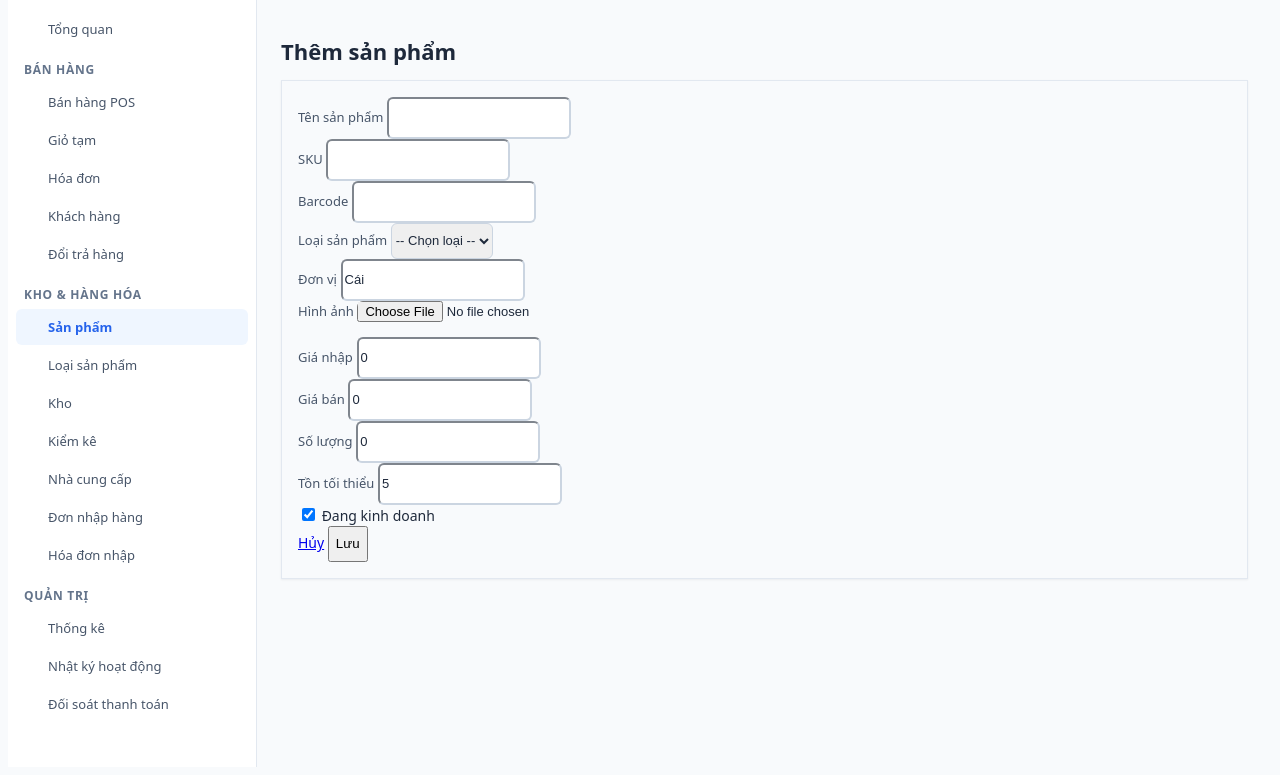
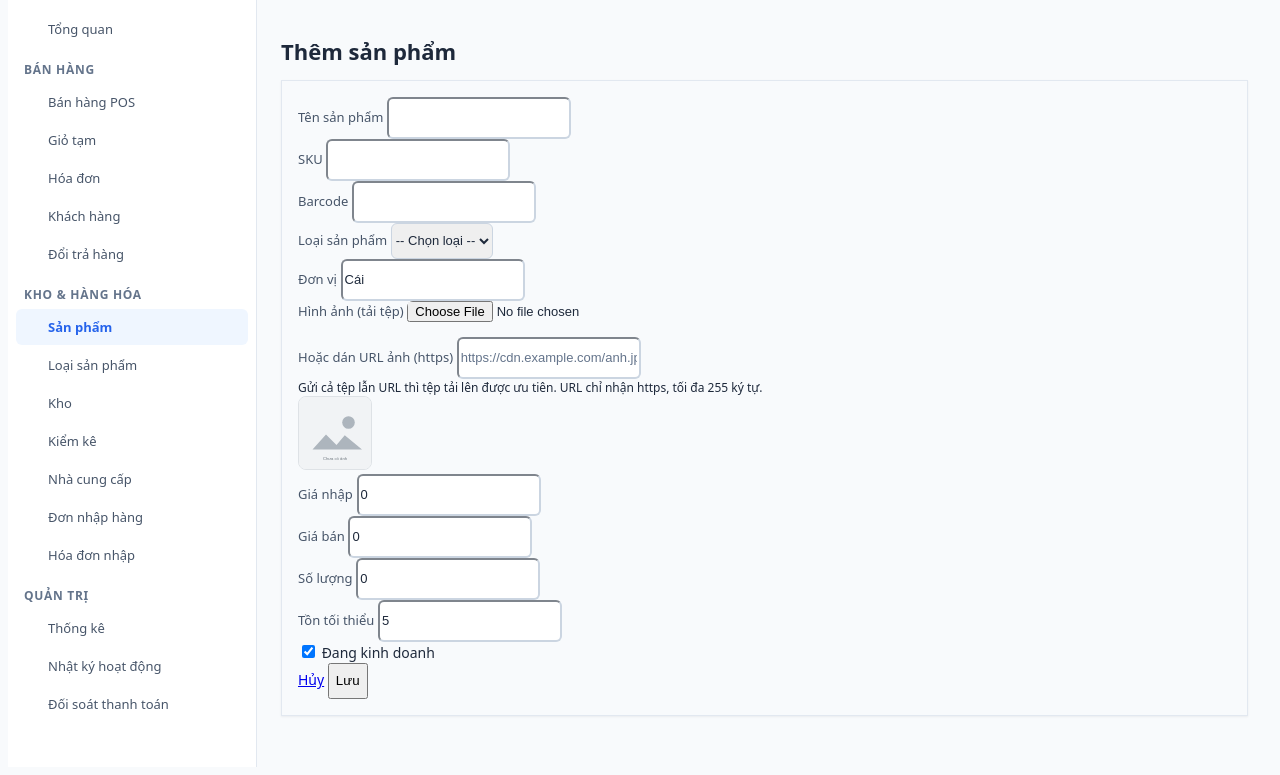
Before and after one commit to VanDinh2912/doan_cnw, a Laravel app: page /sanpham/them in a window 1280 px wide. Shown: the part 66-841 px from the top of the page. Run offline with Laravel 12, Linux system fonts and the light colour scheme; a user stored in the database is signed in; tables that the repository leaves empty hold one stand-in row (values such as "Sample post"); style sheets or scripts are compiled from the project's sources; parts of the project's set-up code (start-up, migrations or seed data) failed here and were passed over.

Commit message:
feat: thêm ảnh sản phẩm bằng URL https bên cạnh tải tệp, dùng chung accessor
Rule AnhSanPhamUrl: chỉ https, tối đa 255 ký tự đúng cột hinh_anh hiện có
(không đổi schema), chặn javascript/data/file/ftp/userinfo/khoảng trắng/
protocol-relative/host rỗng, không bắt buộc đuôi ảnh (CDN), trim.
Accessor SanPham::anh_url dùng cho MỌI view (admin, storefront, giỏ, POS,
quick view); server không gọi HTTP tới URL người dùng (chống SSRF).
Form hai chế độ tệp/URL + xem trước + nút xóa ảnh; gửi cả hai ưu tiên tệp
kèm thông báo; đổi tệp↔URL xóa tệp cũ qua TepAnhSanPham (chỉ thư mục ảnh,
chặn traversal, không bao giờ xóa URL). Ảnh hiển thị loading=lazy
referrerpolicy=no-referrer, escape {{ }}, fallback ảnh lỗi bằng JS chung
(capture-phase, một lần). Không thêm CSP vì dự án chưa có. Giữ nguyên
quyền admin/thủ kho.

```diff
--- a/app/Http/Controllers/SanPhamController.php
+++ b/app/Http/Controllers/SanPhamController.php
@@ -4,10 +4,11 @@ namespace App\Http\Controllers;
 
 use App\Models\LoaiSanPham;
 use App\Models\SanPham;
+use App\Rules\AnhSanPhamUrl;
+use App\Services\TepAnhSanPham;
 use Illuminate\Http\RedirectResponse;
 use Illuminate\Http\Request;
 use Illuminate\Support\Facades\DB;
-use Illuminate\Support\Facades\Storage;
 use Illuminate\View\View;
 use Illuminate\Validation\Rule;
 use Picqer\Barcode\BarcodeGeneratorSVG;
@@ -33,13 +34,24 @@ class SanPhamController extends Controller
     public function postThem(Request $request): RedirectResponse
     {
         $validated = $request->validate($this->rules(), $this->messages());
-        $validated['hinh_anh'] = $this->luuHinhAnh($request);
+        $urlAnh = trim((string) ($validated['hinh_anh_url'] ?? ''));
+        unset($validated['hinh_anh'], $validated['hinh_anh_url'], $validated['xoa_anh']);
+
+        $thongBao = 'Đã thêm sản phẩm.';
+        if ($request->hasFile('hinh_anh')) {
+            $validated['hinh_anh'] = $this->luuHinhAnh($request);
+            if ($urlAnh !== '') {
+                $thongBao .= ' Đã ưu tiên tệp tải lên thay vì URL.';
+            }
+        } elseif ($urlAnh !== '') {
+            $validated['hinh_anh'] = $urlAnh;
+        }
         $validated['trang_thai'] = $request->boolean('trang_thai');
 
         $sanPham = SanPham::create($validated);
         NhatKyService::ghi($request, 'them', 'san_pham', $sanPham->id, 'Thêm sản phẩm '.$sanPham->sku);
 
-        return redirect()->route('sanpham.danhsach')->with('success', 'Đã thêm sản phẩm.');
+        return redirect()->route('sanpham.danhsach')->with('success', $thongBao);
     }
 
     public function getSua(SanPham $sanPham): View
@@ -53,10 +65,18 @@ class SanPhamController extends Controller
     public function postSua(Request $request, SanPham $sanPham): RedirectResponse
     {
         $validated = $request->validate($this->rules($sanPham), $this->messages());
-        $hinhAnh = $this->luuHinhAnh($request);
-        if ($hinhAnh !== null) {
-            $this->xoaHinhAnh($sanPham->hinh_anh);
-            $validated['hinh_anh'] = $hinhAnh;
+        $urlAnh = trim((string) ($validated['hinh_anh_url'] ?? ''));
+        unset($validated['hinh_anh'], $validated['hinh_anh_url'], $validated['xoa_anh']);
+
+        if ($request->hasFile('hinh_anh')) {
+            TepAnhSanPham::xoaNeuLaTepCucBo($sanPham->hinh_anh);
+            $validated['hinh_anh'] = $this->luuHinhAnh($request);
+        } elseif ($request->boolean('xoa_anh')) {
+            TepAnhSanPham::xoaNeuLaTepCucBo($sanPham->hinh_anh);
+            $validated['hinh_anh'] = null;
+        } elseif ($urlAnh !== '') {
+            TepAnhSanPham::xoaNeuLaTepCucBo($sanPham->hinh_anh);
+            $validated['hinh_anh'] = $urlAnh;
         }
         $validated['trang_thai'] = $request->boolean('trang_thai');
 
@@ -78,7 +98,7 @@ class SanPhamController extends Controller
             return back()->with('error', 'Không thể xóa sản phẩm đã phát sinh giao dịch.');
         }
 
-        $this->xoaHinhAnh($sanPham->hinh_anh);
+        TepAnhSanPham::xoaNeuLaTepCucBo($sanPham->hinh_anh);
         $sanPham->delete();
         NhatKyService::ghi($request, 'xoa', 'san_pham', $sanPham->id, 'Xóa sản phẩm '.$sanPham->sku);
 
@@ -108,6 +128,8 @@ class SanPhamController extends Controller
             })
             ->limit(10)
             ->get(['id', 'sku', 'barcode', 'ten_sanpham', 'gia_ban', 'soluong', 'hinh_anh']);
+
+        $sanPhams->each->append('anh_url');
 
         return response()->json($sanPhams);
     }
@@ -146,6 +168,8 @@ class SanPhamController extends Controller
             'soluong' => ['required', 'integer', 'min:0'],
             'soluong_toithieu' => ['required', 'integer', 'min:0'],
             'hinh_anh' => ['nullable', 'image', 'mimes:jpg,jpeg,png,webp', 'max:2048'],
+            'hinh_anh_url' => ['nullable', new AnhSanPhamUrl()],
+            'xoa_anh' => ['nullable', 'boolean'],
         ];
     }
 
@@ -176,13 +200,4 @@ class SanPhamController extends Controller
 
         return $request->file('hinh_anh')->store('sanpham', 'public');
     }
-
-    private function xoaHinhAnh(?string $duongDan): void
-    {
-        if ($duongDan !== null && ! str_starts_with($duongDan, 'upload/')) {
-            Storage::disk('public')->delete($duongDan);
-        } elseif ($duongDan !== null) {
-            @unlink(public_path($duongDan));
-        }
-    }
 }
--- a/app/Http/Controllers/StorefrontCartController.php
+++ b/app/Http/Controllers/StorefrontCartController.php
@@ -42,7 +42,7 @@ class StorefrontCartController extends Controller
             'id' => $sanPham->id,
             'sku' => $sanPham->sku,
             'ten_sanpham' => $sanPham->ten_sanpham,
-            'hinh_anh' => $sanPham->hinh_anh,
+            'hinh_anh' => $sanPham->anh_url,
             'gia_ban' => (float) $sanPham->gia_ban,
             'soluong' => $newQty,
             'ton_kho' => $sanPham->soluong,
--- a/app/Models/SanPham.php
+++ b/app/Models/SanPham.php
@@ -6,6 +6,7 @@ use Illuminate\Database\Eloquent\Factories\HasFactory;
 use Illuminate\Database\Eloquent\Model;
 use Illuminate\Database\Eloquent\Relations\BelongsTo;
 use Illuminate\Database\Eloquent\Relations\HasMany;
+use Illuminate\Support\Facades\Storage;
 
 class SanPham extends Model
 {
@@ -42,4 +43,21 @@ class SanPham extends Model
     {
         return $this->hasMany(BienDongKho::class, 'product_id');
     }
+
+    public function getAnhUrlAttribute(): string
+    {
+        $value = $this->hinh_anh;
+
+        if ($value === null || $value === '') {
+            return asset('img/no-image.svg');
+        }
+        if (str_starts_with($value, 'https://')) {
+            return $value;
+        }
+        if (str_starts_with($value, 'upload/') || str_starts_with($value, 'storage/')) {
+            return asset($value);
+        }
+
+        return Storage::disk('public')->url($value);
+    }
 }
--- a/resources/views/layouts/master.blade.php
+++ b/resources/views/layouts/master.blade.php
@@ -8,7 +8,7 @@
     @vite(['resources/css/app.css', 'resources/js/app.js'])
     @stack('styles')
 </head>
-<body>
+<body data-img-fallback="{{ asset('img/no-image.svg') }}">
 <header class="app-topbar">
     <a class="app-brand" href="{{ route('tongquan') }}">
         <i class="fa-solid fa-cash-register"></i>
--- a/resources/views/sanpham/danhsach.blade.php
+++ b/resources/views/sanpham/danhsach.blade.php
@@ -37,8 +37,9 @@
                 <tr>
                     <td>
                         <img class="table-thumb"
-                             src="{{ $sanPham->hinh_anh ? (str_starts_with($sanPham->hinh_anh, 'upload/') ? asset($sanPham->hinh_anh) : asset('storage/'.$sanPham->hinh_anh)) : asset('img/no-image.svg') }}"
-                             alt="{{ $sanPham->ten_sanpham }}">
+                             src="{{ $sanPham->anh_url }}"
+                             alt="{{ $sanPham->ten_sanpham }}"
+                             loading="lazy" referrerpolicy="no-referrer">
                     </td>
                     <td><span class="font-monospace">{{ $sanPham->sku }}</span></td>
                     <td>{{ $sanPham->ten_sanpham }}</td>
--- a/resources/views/sanpham/form.blade.php
+++ b/resources/views/sanpham/form.blade.php
@@ -36,8 +36,35 @@
                     <input class="form-control" id="don_vi" name="don_vi" value="{{ old('don_vi', $sanPham->don_vi ?: 'Cái') }}" required>
                 </div>
                 <div class="col-md-4">
-                    <label class="form-label" for="hinh_anh">Hình ảnh</label>
+                    <label class="form-label" for="hinh_anh">Hình ảnh (tải tệp)</label>
                     <input class="form-control" id="hinh_anh" name="hinh_anh" type="file" accept="image/*">
+                    @error('hinh_anh')
+                        <div class="text-danger small mt-1">{{ $message }}</div>
+                    @enderror
+                </div>
+                <div class="col-md-8">
+                    <label class="form-label" for="hinh_anh_url">Hoặc dán URL ảnh (https)</label>
+                    <input class="form-control" id="hinh_anh_url" name="hinh_anh_url" type="url" maxlength="255"
+                           value="{{ old('hinh_anh_url', $sanPham->exists && str_starts_with((string) $sanPham->hinh_anh, 'https://') ? $sanPham->hinh_anh : '') }}"
+                           placeholder="https://cdn.example.com/anh.jpg">
+                    @error('hinh_anh_url')
+                        <div class="text-danger small mt-1">{{ $message }}</div>
+                    @enderror
+                    <div class="form-text">Gửi cả tệp lẫn URL thì tệp tải lên được ưu tiên. URL chỉ nhận https, tối đa 255 ký tự.</div>
+                </div>
+                <div class="col-12 d-flex align-items-center gap-3">
+                    <img id="xem-truoc-anh"
+                         src="{{ $sanPham->exists ? $sanPham->anh_url : asset('img/no-image.svg') }}"
+                         data-mac-dinh="{{ $sanPham->exists ? $sanPham->anh_url : asset('img/no-image.svg') }}"
+                         alt="Xem trước ảnh sản phẩm"
+                         loading="lazy" referrerpolicy="no-referrer"
+                         style="width:72px;height:72px;object-fit:cover;border-radius:8px;border:1px solid #dee2e6;">
+                    @if ($sanPham->exists)
+                        <div class="form-check">
+                            <input class="form-check-input" id="xoa_anh" name="xoa_anh" type="checkbox" value="1">
+                            <label class="form-check-label" for="xoa_anh">Xóa ảnh hiện tại</label>
+                        </div>
+                    @endif
                 </div>
                 <div class="col-md-3">
                     <label class="form-label" for="gia_nhap">Giá nhập</label>
@@ -68,3 +95,31 @@
     </div>
 </div>
 @endsection
+
+@push('scripts')
+<script>
+(function () {
+    const tep = document.getElementById('hinh_anh');
+    const url = document.getElementById('hinh_anh_url');
+    const xoaAnh = document.getElementById('xoa_anh');
+    const xemTruoc = document.getElementById('xem-truoc-anh');
+    if (!xemTruoc) return;
+    const anhMacDinh = xemTruoc.dataset.macDinh;
+    function capNhatXemTruoc() {
+        if (xoaAnh && xoaAnh.checked) {
+            xemTruoc.src = anhMacDinh;
+            return;
+        }
+        if (tep && tep.files && tep.files[0]) {
+            xemTruoc.src = URL.createObjectURL(tep.files[0]);
+            return;
+        }
+        const giaTri = url ? url.value.trim() : '';
+        xemTruoc.src = giaTri.startsWith('https://') ? giaTri : anhMacDinh;
+    }
+    if (tep) tep.addEventListener('change', capNhatXemTruoc);
+    if (url) url.addEventListener('input', capNhatXemTruoc);
+    if (xoaAnh) xoaAnh.addEventListener('change', capNhatXemTruoc);
+})();
+</script>
+@endpush
--- a/resources/views/storefront/cart.blade.php
+++ b/resources/views/storefront/cart.blade.php
@@ -27,8 +27,9 @@
                 <div style="background:var(--sf-surface);border:1px solid var(--sf-border);border-radius:12px;overflow:hidden;margin-bottom:20px;">
                     @foreach ($cart as $id => $item)
                         <div style="display:grid;grid-template-columns:80px 1fr 120px 120px 48px;gap:12px;align-items:center;padding:16px;border-bottom:1px solid var(--sf-border);" class="sf-cart-row">
-                            <img src="{{ asset($item['hinh_anh'] ?: 'img/no-image.svg') }}"
+                            <img src="{{ $item['hinh_anh'] ?: asset('img/no-image.svg') }}"
                                  alt="{{ $item['ten_sanpham'] }}"
+                                 loading="lazy" referrerpolicy="no-referrer"
                                  style="width:80px;height:80px;object-fit:cover;border-radius:8px;border:1px solid var(--sf-border);">
 
                             <div>
--- a/resources/views/storefront/layouts/app.blade.php
+++ b/resources/views/storefront/layouts/app.blade.php
@@ -8,7 +8,7 @@
     @vite(['resources/css/storefront.css', 'resources/js/storefront.js'])
     @stack('styles')
 </head>
-<body class="sf-body">
+<body class="sf-body" data-img-fallback="{{ asset('img/no-image.svg') }}">
 
 @include('storefront.partials._header')
 
--- a/resources/views/storefront/partials/_quick-view-modal.blade.php
+++ b/resources/views/storefront/partials/_quick-view-modal.blade.php
@@ -10,7 +10,7 @@
                 <div class="row g-4 align-items-center">
                     <div class="col-md-5 text-center">
                         <div class="sf-qv-image-box p-3 border rounded-3 bg-white">
-                            <img id="qvImage" src="{{ asset('img/no-image.svg') }}" alt="Sản phẩm" class="img-fluid sf-qv-img" style="max-height: 280px; object-fit: contain;">
+                            <img id="qvImage" src="{{ asset('img/no-image.svg') }}" alt="Sản phẩm" class="img-fluid sf-qv-img" loading="lazy" referrerpolicy="no-referrer" style="max-height: 280px; object-fit: contain;">
                         </div>
                     </div>
                     <div class="col-md-7">
--- a/resources/views/storefront/product.blade.php
+++ b/resources/views/storefront/product.blade.php
@@ -4,7 +4,7 @@
 
 @section('content')
     @php
-        $hinhAnh = $sanPham->hinh_anh ?: 'img/no-image.svg';
+        $hinhAnh = $sanPham->anh_url;
         $inStock = $sanPham->soluong > 0;
         $isLow = $inStock && $sanPham->soluong <= $sanPham->soluong_toithieu;
         $badge = ! $inStock ? ['is-out', 'Hết hàng'] : ($isLow ? ['is-low', 'Sắp hết'] : ['is-in', 'Còn hàng']);
@@ -23,7 +23,8 @@
 
         <div style="display:grid;grid-template-columns:1fr 1fr;gap:32px;align-items:start;" class="sf-product-detail">
             <div style="background:var(--sf-surface);border:1px solid var(--sf-border);border-radius:12px;overflow:hidden;aspect-ratio:1/1;">
-                <img src="{{ asset($hinhAnh) }}" alt="{{ $sanPham->ten_sanpham }}"
+                <img src="{{ $hinhAnh }}" alt="{{ $sanPham->ten_sanpham }}"
+                     loading="lazy" referrerpolicy="no-referrer"
                      style="width:100%;height:100%;object-fit:contain;padding:16px;box-sizing:border-box;background:#fff;display:block;">
             </div>
 
```
Also changed, not shown: app/Rules/AnhSanPhamUrl.php (added, +44 -0 lines), app/Services/TepAnhSanPham.php (added, +42 -0 lines), resources/js/app.js (+11 -0 lines), resources/js/storefront.js (+11 -0 lines), resources/views/pos/index.blade.php (+8 -17 lines), resources/views/storefront/partials/_product-card.blade.php (+4 -3 lines).
